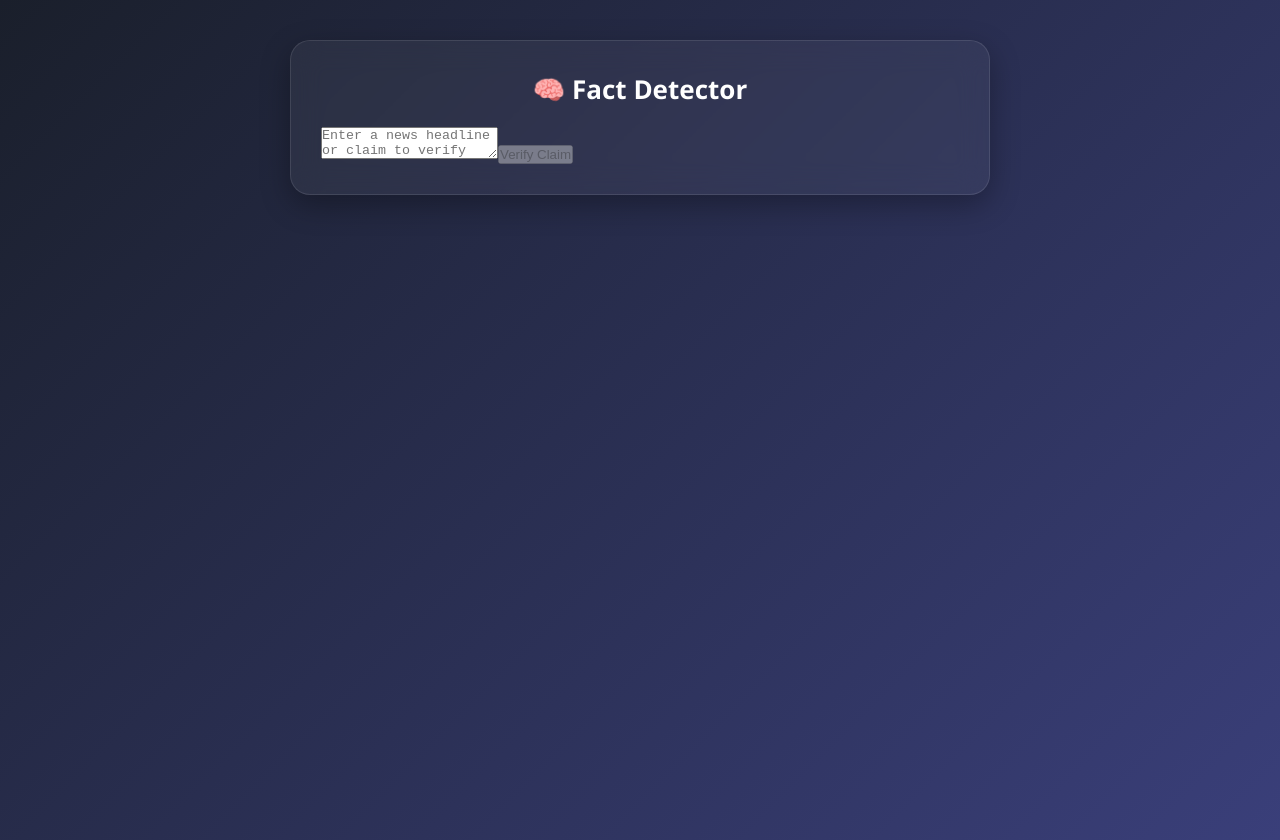
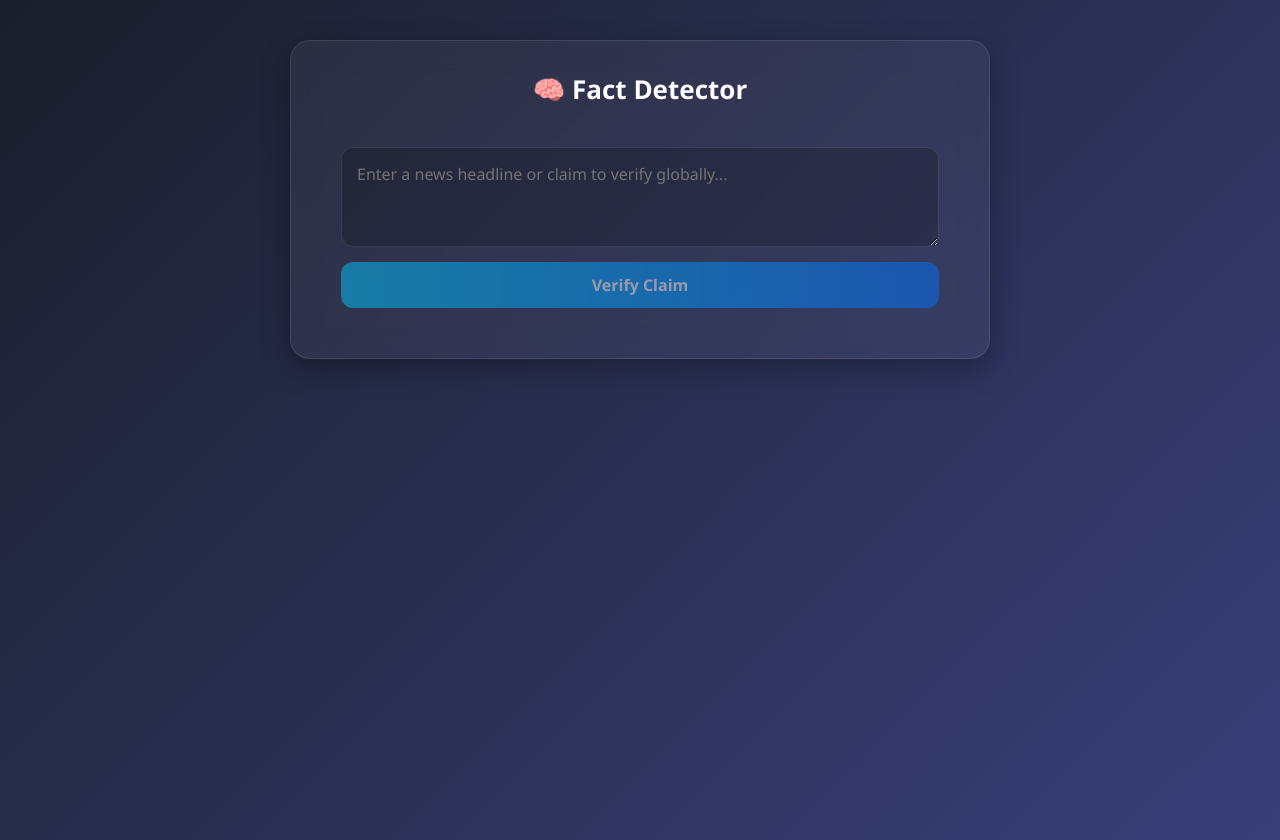
Before and after one commit to YARAGANIDURGADHANUSH/AI-POWERED-FAKE-NEWS-DETECTOR, a React app in the folder frontend/: page /detector in a window 1280 px wide. Built offline with nearby package versions, Linux system fonts and the light colour scheme; the HTML template or start-up script is replaced by a standard one; a web font is replaced by a local one.

Commit message:
Restore styling and enhance button in Detector component
Restored styling for the search container and updated button styles.

```diff
--- a/frontend/src/pages/Detector.jsx
+++ b/frontend/src/pages/Detector.jsx
@@ -23,13 +23,25 @@ export default function Detector() {
   return (
     <div className="content-wrapper">
       <h2 className="section-title">🧠 Fact Detector</h2>
-      <div className="search-container">
+
+      {/* 🎨 Restored Styling Here */}
+      <div className="search-container" style={{ display: 'flex', flexDirection: 'column', gap: '15px', padding: '20px' }}>
         <textarea
           placeholder="Enter a news headline or claim to verify globally..."
           value={claim}
           onChange={(e) => setClaim(e.target.value)}
+          style={{
+            width: '100%', minHeight: '100px', padding: '15px', borderRadius: '12px',
+            backgroundColor: 'rgba(0, 0, 0, 0.2)', border: '1px solid rgba(255, 255, 255, 0.1)',
+            color: '#fff', fontSize: '16px', fontFamily: 'inherit', resize: 'vertical'
+          }}
         />
-        <button onClick={handleVerify} disabled={loading || !claim}>
+        <button
+          className="btn btn-primary"
+          onClick={handleVerify}
+          disabled={loading || !claim}
+          style={{ padding: '12px 24px', fontSize: '16px', cursor: loading ? 'not-allowed' : 'pointer' }}
+        >
           {loading ? <Loader /> : 'Verify Claim'}
         </button>
       </div>
```
